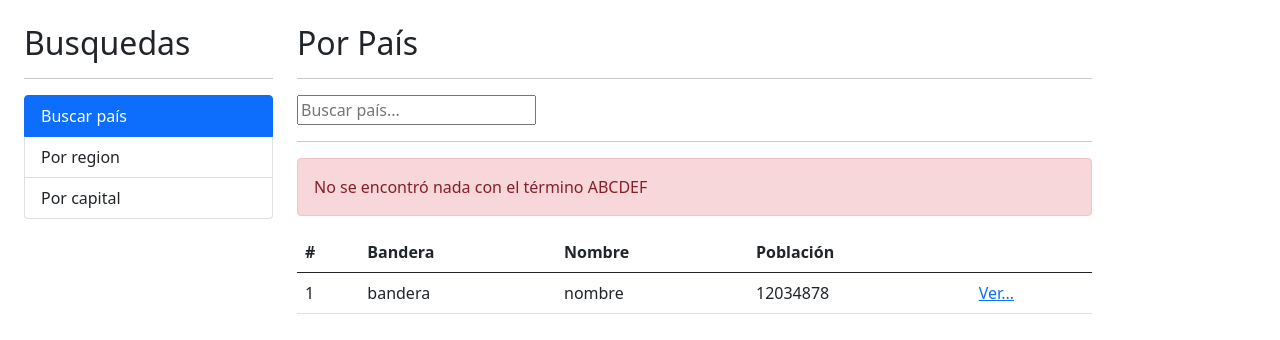
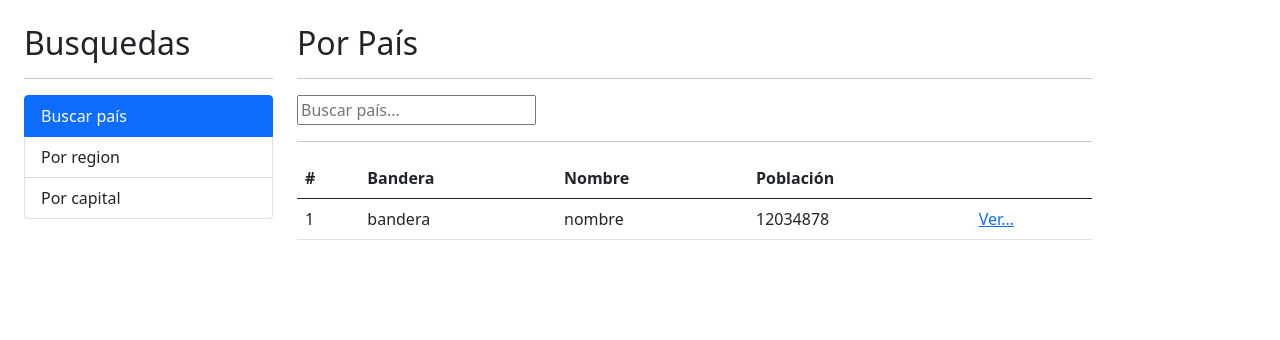
Before and after one commit to IngMachine/08-paisesApp, an Angular app: page / in a window 1280 px wide. Shown: the top 340 px of the page. Built offline with nearby package versions, Linux system fonts and the light colour scheme.

Commit message:
Manejo de errores sin rxjs

```diff
--- a/src/app/pais/pages/por-pais/por-pais.component.html
+++ b/src/app/pais/pages/por-pais/por-pais.component.html
@@ -18,11 +18,11 @@
 
 <hr>
 
-<div class="alert alert-danger">
-    No se encontró nada con el término ABCDEF
+<div class="alert alert-danger" *ngIf="hayError">
+    No se encontró nada con el término {{ termino }}
 </div>
 
-<div class="row">
+<div class="row" *ngIf="!hayError">
     <div class="col">
         <table class="table table-hover">
             <thead>
--- a/src/app/pais/pages/por-pais/por-pais.component.ts
+++ b/src/app/pais/pages/por-pais/por-pais.component.ts
@@ -10,14 +10,18 @@
 export class PorPaisComponent {
 
   termino: string = '';
+  hayError: boolean = false;
 
   constructor( private paisService: PaisService) { }
 
   buscar(): void {
+    this.hayError = false;
     if ( this.termino.trim().length > 0 ){
       this.paisService.BuscarPais( this.termino )
           .subscribe( resp => {
             console.log( resp );
+          }, (err) => {
+            this.hayError = true;
           });
     }
   }
--- a/tslint.json
+++ b/tslint.json
@@ -46,7 +46,6 @@
     "no-console": [
       true,
       "debug",
-      "info",
       "time",
       "timeEnd",
       "trace"
```
